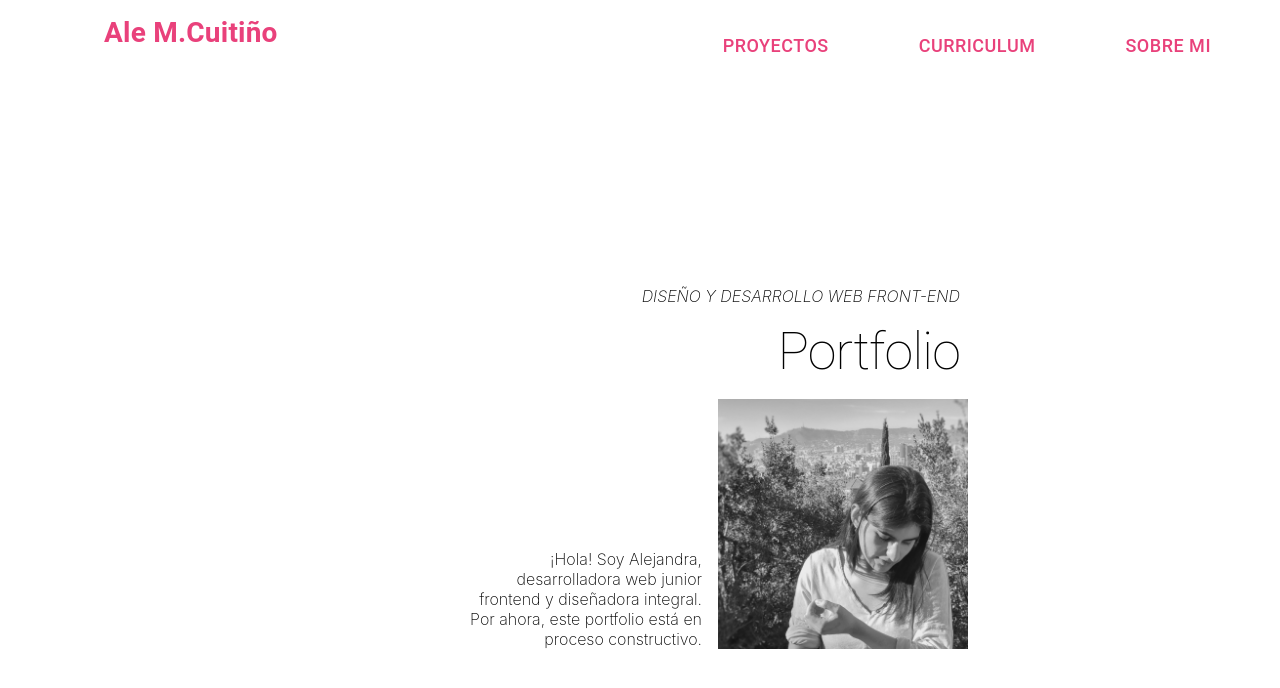
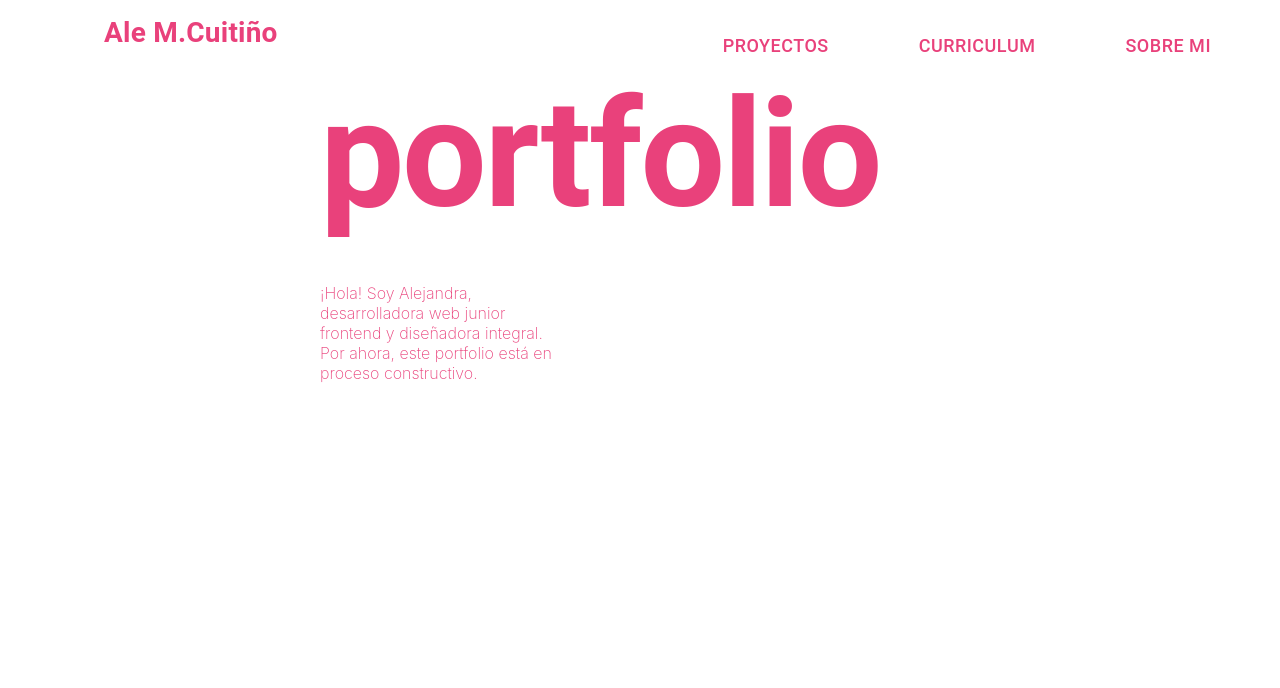
Before and after one commit to AleMCuitino/portfolio-2023, a React (Create React App) app: page / in a window 1280 px wide. Shown: the top 688 px of the page. Built offline with nearby package versions, Linux system fonts and the light colour scheme.

Commit message:
Changes styles home

```diff
--- a/src/component/boarding/Boarding.jsx
+++ b/src/component/boarding/Boarding.jsx
@@ -15,9 +15,9 @@ const Boarding = () => {
                 alignItems="center"
                 justifyContent="center"
                 style={{
-                    minHeight: '100vh',
+                    maxHeight: '100vh',
                 }}>
-                <div style={{ width: '50%', mt: { xs: 2, sm: 2.5, md: 3, lg: 3.5, xl: 4 }, display: 'flex', flexDirection: 'row-reverse', justifyContent: 'end' }}>
+                {/* <div style={{ width: '50%', mt: { xs: 2, sm: 2.5, md: 3, lg: 3.5, xl: 4 }, display: 'flex', flexDirection: 'row-reverse', justifyContent: 'end' }}>
                     <Typography
                         variant="p"
                         sx={{
@@ -31,55 +31,60 @@ const Boarding = () => {
                     >
                         Diseño y Desarrollo Web Front-end
                     </Typography>
-                </div>
+                </div> */}
                 <Box
                     sx={{
                         width: '50%',
                         display: 'flex',
-                        justifyContent: 'end'
+                        alignItems: 'center',
+                        justifyContent: 'start'
                     }}>
                     <Typography
                         variant="h1"
                         sx={{
-                            mb: 2,
                             display: { xs: 'flex', md: 'flex' },
-                            justifyItems: 'start',
-                            fontSize: 52,
-                            fontWeight: 200,
+                            justifyItems: 'center',
+                            alignItems: 'center',
+                            fontSize: 150,
+                            fontWeight: 700,
                             textDecoration: 'none',
+                            color: "#E9417B"
                         }}
                     >
-                        Portfolio
+                        portfolio
                     </Typography>
                 </Box>
                 <Box sx={{
                     width: '50%',
-                    ml: { xs: 2, sm: 2, md: 2 },
+                    // ml: { xs: 2, sm: 2, md: 2 },
                     display: 'flex',
-                    flexDirection: { xs: 'column-reverse', sm: 'column-reverse', md: 'row', lg: 'row', xl: 'row' },
-                    justifyContent: 'end',
-                    alignItems: 'flex-end'
+                    // flexDirection: { xs: 'column-reverse', sm: 'column-reverse', md: 'row', lg: 'row', xl: 'row' },
+                    alignItems: 'center',
+                    justifyContent: 'start',
+                    // alignItems: 'flex-end'
                 }}>
 
                     <Typography
                         variant="p"
                         sx={{
-                            mt: { xs: 2, sm: 2, md: 0, lg: 0, xl: 0 },
-                            mr: { xs: 0, sm: 0, md: 2, lg: 2, xl: 3 },
+                            mt: { xs: 2, sm: 3, md: 5, lg: 5, xl: 10 },
+                            // mr: { xs: 0, sm: 0, md: 2, lg: 2, xl: 3 },
                             display: { xs: 'flex', md: 'flex' },
-                            height: 250,
+                            height: 'auto',
+                            color: "#E9417B",
                             width: 250,
                             fontSize: 16,
-                            fontWeight: 200,
-                            textAlign: 'right',
+                            fontWeight: { xs: 10, sm: 200 },
+                            // textAlign: 'right',
                             textDecoration: 'none',
-                            alignItems: { xs: 'flex-start', sm: 'flex-start', md: 'flex-end' }
+                            justifyItems: 'center',
+                            alignItems: { xs: 'flex-start', sm: 'flex-start', md: 'center' }
                         }}
                     >
                         ¡Hola! Soy Alejandra, desarrolladora web junior frontend y diseñadora integral.
                         Por ahora, este portfolio está en proceso constructivo.
                     </Typography>
-                    <ImgBoarding />
+                    {/* <ImgBoarding /> */}
                 </Box>
             </Grid>
         </React.Fragment >
```
